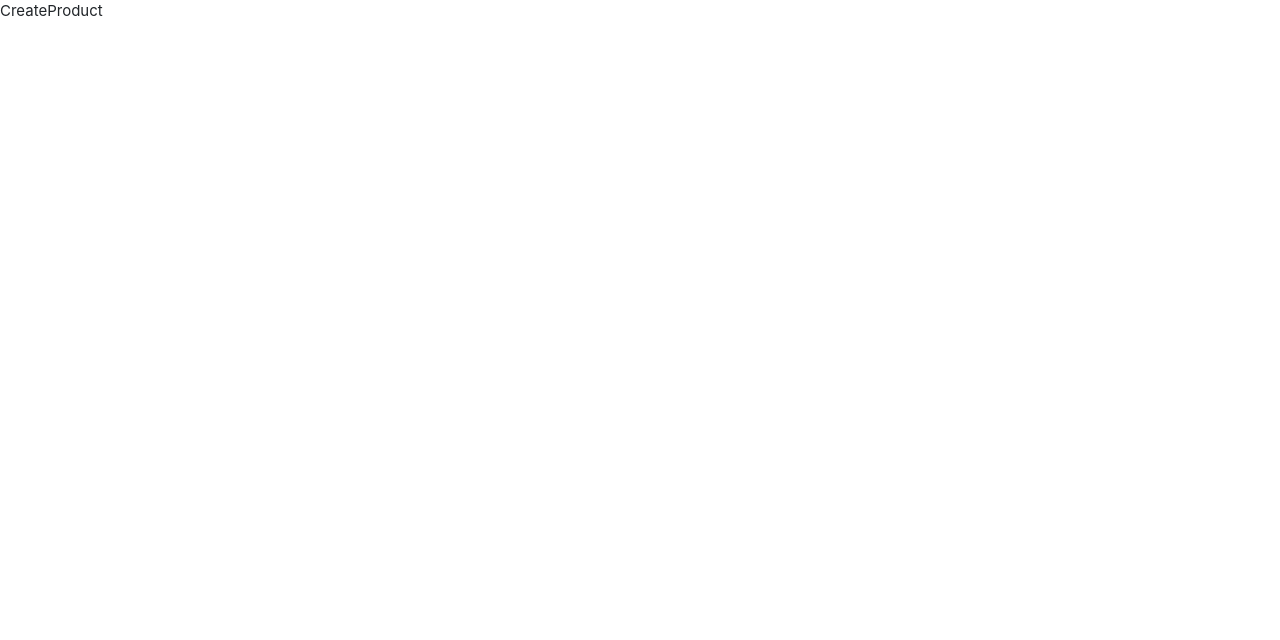
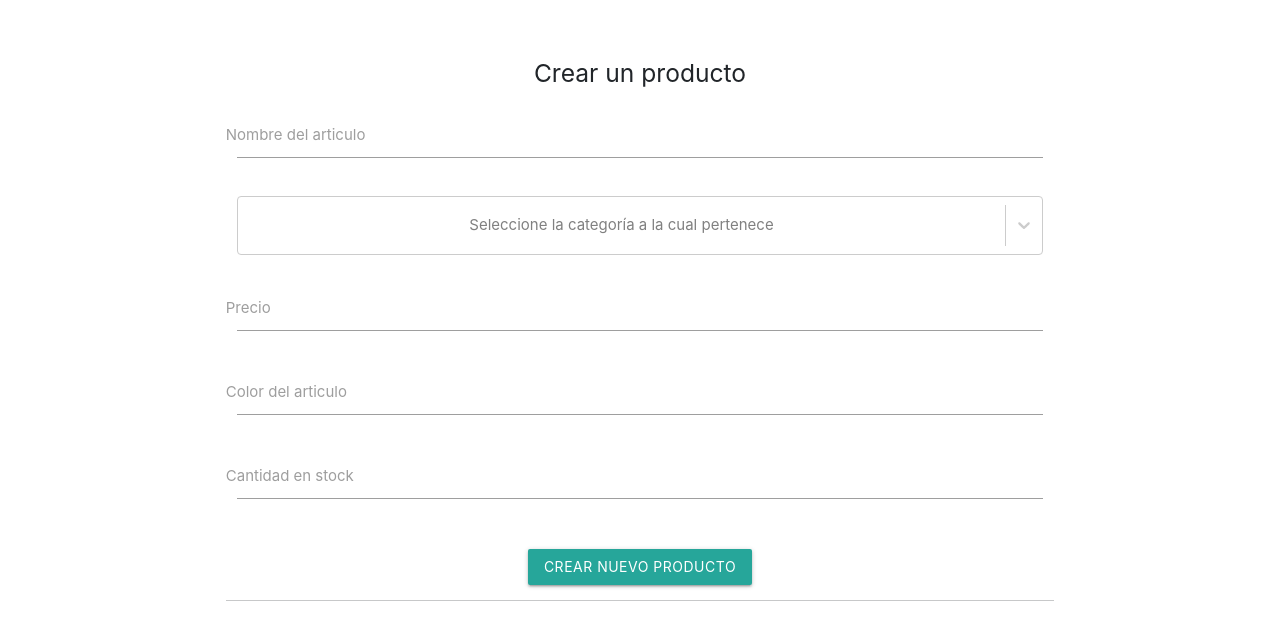
Before and after one commit to ManuelAmoresGonzalez/management_template, a React (Create React App) app: page /createproduct in a window 1280 px wide. Shown: the top 640 px of the page. Built offline with nearby package versions, Linux system fonts and the light colour scheme.

Commit message:
Updating component

```diff
--- a/package.json
+++ b/package.json
@@ -16,6 +16,8 @@
     "react-router": "^6.2.2",
     "react-router-dom": "^6.2.2",
     "react-scripts": "5.0.0",
+    "react-select": "^5.3.1",
+    "styled-components": "^5.3.5",
     "sweetalert": "^2.1.2",
     "sweetalert2": "^11.4.8",
     "web-vitals": "^2.1.4"
--- a/src/App.js
+++ b/src/App.js
@@ -3,12 +3,11 @@ import Loggin from './components/Loggin';
 import Register from './components/Register';
 import Administration from './components/Administration';
 import CreateCarrousel from './components/CreateCarrousel';
-import CreateCategory from './components/CreateCarrousel';
+import CreateCategory from './components/CreateCategory';
 import CreateLogo from './components/CreateLogo';
-import CreateProduct from './components/CreateProduct';
 import ProductsView from './components/ProductsView';
-import { Crud } from './crudFirebase';
 import {  Route, Routes, useNavigate } from "react-router-dom";
+import { CreateProduct } from './components/CreateProduct';
 
 function App() {
   return (
--- /dev/null
+++ b/src/Style/administration.css
@@ -0,0 +1,6 @@
+.structure{
+    display: grid;
+    width: 30%;
+    margin-left: 35%;
+    text-align: center;
+}
--- /dev/null
+++ b/src/Style/loggin.css
@@ -0,0 +1,4 @@
+.render{
+    text-align: center;
+    margin-top: 60px;
+}
--- a/src/components/Administration.jsx
+++ b/src/components/Administration.jsx
@@ -1,5 +1,6 @@
 import React from 'react'
 import { useNavigate} from "react-router-dom";
+import '../Style/administration.css';
 import axios from 'axios';
 
 const Administration = () => {
@@ -16,21 +17,23 @@ const Administration = () => {
   // const data = peticion().then(console.log);
 
   return (
-    <div className='bg-secondary row' >
+    <div className='structure' >
+      <h5>Configuración</h5>
+      <hr/>
 
-      <button className="btn waves-effect waves-light col s12 m4 l2" type="submit" name="action" /*onClick={() => peticion()}*/> Crear Producto
+      <button className="btn waves-effect waves-light col s12 m4 l2 mt-5" type="submit" name="action" onClick={() => navigate('/productsview')}> Productos
         <i class="material-icons right">assessment</i>
       </button>
 
-      <button class="btn waves-effect waves-light col s12 m4 l2" type="submit" name="action" onClick={() => navigate('/createcarrousel')}> Crear Carrousel
+      <button class="btn waves-effect waves-light col s12 m4 l2 mt-3" type="submit" name="action" onClick={() => navigate('/createcarrousel')}> Carrousel
         <i class="material-icons right">burst_mode</i>
       </button>
 
-      <button class="btn waves-effect waves-light col s12 m4 l2" type="submit" name="action" onClick={() => navigate('/createcategory')}> Crear Logo
+      <button class="btn waves-effect waves-light col s12 m4 l2 mt-3" type="submit" name="action" onClick={() => navigate('/createlogo')}> Logo
         <i class="material-icons right">folder_shared</i>
       </button>
 
-      <button class="btn waves-effect waves-light col s12 m4 l2" type="submit" name="action" onClick={() => navigate('/createcategory')}> Crear Categoría
+      <button class="btn waves-effect waves-light col s12 m4 l2 mt-3" type="submit" name="action" onClick={() => navigate('/createcategory')}> Categoría
         <i class="material-icons right">library_add</i>
       </button>
 
--- a/src/components/CreateProduct.jsx
+++ b/src/components/CreateProduct.jsx
@@ -1,9 +1,105 @@
-import React from 'react'
+import React, { useState } from "react";
+import { useNavigate } from "react-router-dom";
+import { registerWithEmailAndPassword} from '../firebase'
+import Select from 'react-select'
 
-const CreateProduct = () => {
+export const CreateProduct = () => {
+
+  const options = [
+    { value: 'chocolate', label: 'Chocolate' },
+    { value: 'strawberry', label: 'Strawberry' },
+    { value: 'vanilla', label: 'Vanilla' }
+  ]
+
+  const [name, setArticleName] = useState("");
+  const [price, setArticlePrice] = useState();
+  const [color, setArticleColor] = useState("");
+  const [amount, setArticleAmount] = useState();
+  const [category, setArticleCategory] = useState("");
+
+
+  const handleChange = e => {
+    setArticleCategory(e.value);
+  }
+
+
+  const navigate = useNavigate();
   return (
-    <div>CreateProduct</div>
+    <div className="render">
+      <h5>Crear un producto</h5>
+      <div className='row container'>
+        <form className=''>
+          <div className="row">
+          <div className="input-field ">
+              <input id="icon_prefix "
+                     type="text"
+                     className="validate"
+                     value={name}
+                     onChange={(e) => setArticleName(e.target.value)}
+              />
+            <label for="icon_prefix">Nombre del articulo</label>
+            </div>
+
+
+          <div class="input-field col s12">
+              <Select
+                options={options}
+                onChange={handleChange}
+                placeholder="Seleccione la categoría a la cual pertenece"
+              />
+              {
+                console.log(category)
+              }
+          </div>
+
+
+            <div className="input-field ">
+              <input id="icon_prefix "
+                     type="number"
+                     className="validate"
+                     value={price}
+                     onChange={(e) => setArticlePrice(e.target.value)}
+              />
+              <label for="icon_prefix">Precio</label>
+            </div>
+
+
+            <div className="input-field col-md-12">
+              <input id="icon_telephone"
+                     type="text"
+                     className="validate"
+                     value={color}
+                     onChange={(e) => setArticleColor(e.target.value)}
+              />
+              <label for="icon_telephone">Color del articulo</label>
+            </div>
+
+
+            <div className="input-field col-md-12">
+              <input id="icon_telephone"
+                     type="number"
+                     className="validate"
+                     value={amount}
+                     onChange={(e) => setArticleAmount(e.target.value)}
+              />
+              <label for="icon_telephone">Cantidad en stock</label>
+            </div>
+
+
+
+
+          </div>
+          { <button className='waves-effect waves-light btn mt-2 z-index-0' type='submit' onClick={() => {
+              /*registerWithEmailAndPassword(fullname ,email, password);*/
+              navigate('/')}}>Crear nuevo Producto
+
+            </button> }
+
+          <hr />
+        </form>
+
+
+      </div>
+    </div>
   )
 }
-
-export default CreateProduct
--- a/src/components/Loggin.jsx
+++ b/src/components/Loggin.jsx
@@ -2,6 +2,7 @@ import React, { useState } from "react";
 import { useNavigate} from "react-router-dom";
 import { auth, logInWithEmailAndPassword} from "../firebase";
 import { useAuthState } from "react-firebase-hooks/auth";
+import '../Style/loggin.css';
 import swal from "sweetalert2";
 
 
@@ -16,9 +17,8 @@ const Loggin = () => {
 
   return (
     <div className='container'>
-      <h3>Inicio de sesión</h3>
-      <hr />
-      <div className='row container'>
+      <div className='row container render'>
+        <h5>Iniciar sesión</h5>
         <form className='' onSubmit={ (event) => {
               event.preventDefault();
               logInWithEmailAndPassword( email, password).then(v => {
@@ -42,7 +42,7 @@ const Loggin = () => {
               })}}>
           <div className="row">
             <div className="input-field ">
-              <i className="material-icons prefix ">email</i>
+              <i className="material-icons prefix "></i>
               <input id="icon_prefix "
                      type="text"
                      className="validate"
@@ -52,7 +52,7 @@ const Loggin = () => {
               <label for="icon_prefix">Email</label>
             </div>
             <div className="input-field col-md-12">
-              <i className="material-icons prefix">vpn_key</i>
+              <i className="material-icons prefix"></i>
               <input id="icon_telephone"
                      type="text"
                      className="validate"
@@ -66,7 +66,10 @@ const Loggin = () => {
           { <button className='waves-effect waves-light btn' type='submit' >Enviar</button> }
 
           <hr />
+          <h6>Aún no te registras ?</h6>
+
         </form>
+        <a class="waves-effect waves-light btn amber accent-3 mt-4" onClick={() => navigate('/register')}>REGISTRARSE</a>
 
       </div>
 
--- a/src/components/ProductsView.jsx
+++ b/src/components/ProductsView.jsx
@@ -1,8 +1,14 @@
 import React from 'react'
 
 const ProductsView = () => {
+
+
   return (
-    <div>ProductsView</div>
+    <div>
+
+      <h5>Ver los productos</h5>
+
+    </div>
   )
 }
 
--- a/src/components/Register.jsx
+++ b/src/components/Register.jsx
@@ -1,11 +1,7 @@
-import React, { useEffect, useState } from "react";
+import React, { useState } from "react";
 import { useNavigate } from "react-router-dom";
-import { auth, registerWithEmailAndPassword} from '../firebase'
-// import {
-//   auth,
-//   registerWithEmailAndPassword,
-//   signInWithGoogle,
-// } from "../firebase";
+import { registerWithEmailAndPassword} from '../firebase'
+
 
 const Register = () => {
   const [email, setEmail] = useState("");
@@ -14,14 +10,14 @@ const Register = () => {
   const navigate = useNavigate();
 
   return (
-    <div className='container'>
-      <h3>Registro de usuarios</h3>
+    <div className='container render'>
+      <h5>Registro de usuarios</h5>
       <hr />
       <div className='row container'>
         <form className=''>
           <div className="row">
           <div className="input-field ">
-              <i className="material-icons prefix ">person_pin </i>
+              <i className="material-icons prefix "> </i>
               <input id="icon_prefix "
                      type="text"
                      className="validate"
@@ -31,7 +27,7 @@ const Register = () => {
               <label for="icon_prefix">Nombre completo</label>
             </div>
             <div className="input-field ">
-              <i className="material-icons prefix ">email</i>
+              <i className="material-icons prefix "></i>
               <input id="icon_prefix "
                      type="text"
                      className="validate"
@@ -41,7 +37,7 @@ const Register = () => {
               <label for="icon_prefix">Email</label>
             </div>
             <div className="input-field col-md-12">
-              <i className="material-icons prefix">vpn_key</i>
+              <i className="material-icons prefix"></i>
               <input id="icon_telephone"
                      type="text"
                      className="validate"
--- a/src/firebase.js
+++ b/src/firebase.js
@@ -59,7 +59,7 @@ const registerWithEmailAndPassword = async ( name, email, password) => {
     });
   } catch (err) {
     console.error(err.message);
-    //alert(err.message);
+    alert("A ocurrido un error a la hora de registrarte");
   }
 };
 const sendPasswordReset = async (email) => {
```
Also changed, not shown: src/crudFirebase/index.js (deleted, +0 -93 lines), 1 other file (tests, documents, lock files or other folders).
